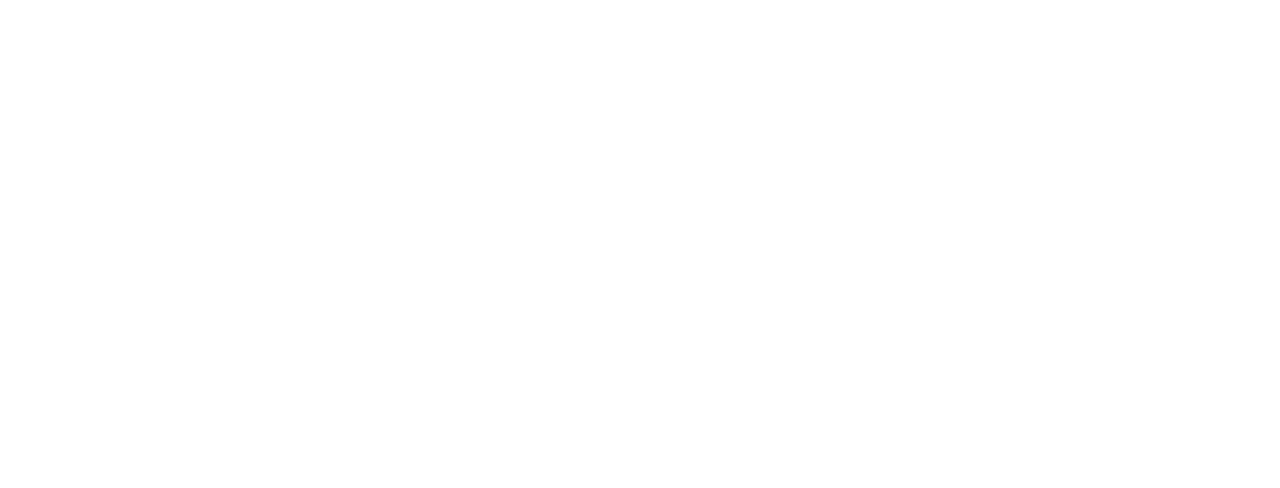
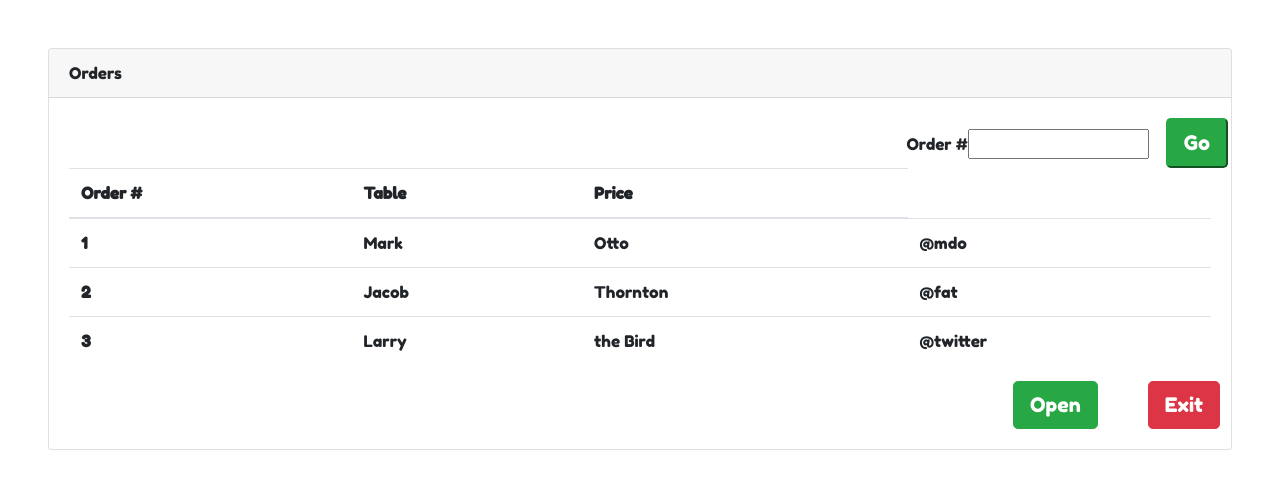
Before and after one commit to FanghanHu/Chirper, a React (Create React App) app in the folder client/: page /recall in a window 1280 px wide. Shown: the top 488 px of the page. Built offline with nearby package versions, Linux system fonts and the light colour scheme.

Commit message:
added recall and table selection

```diff
--- a/client/src/App.js
+++ b/client/src/App.js
@@ -4,6 +4,8 @@
 import Wrapper from "./components/Wrapper";
 import {BrowserRouter as Router, Route} from "react-router-dom"
 import CustomerInfoForm from "./components/CustomerInfoForm";
+import RecallPage from "./components/RecallPage";
+import TableSelection from "./components/TableSelection";
 
 
 function App() {
@@ -21,6 +23,14 @@
           <CustomerInfoForm/>
         </Route>
 
+        <Route path="/recall" exact>
+          <RecallPage/>
+        </Route>
+
+        <Route path="/table" exact>
+          <TableSelection/>
+        </Route>
+
       </Router>
     </>
   );
--- a/client/src/components/RecallPage/index.js
+++ b/client/src/components/RecallPage/index.js
@@ -4,10 +4,15 @@
 function RecallPage() {
     return (
         <>
+    <div className="card m-5">
+        <div className="card-header">
+            Orders
+        </div>
+        <div className="card-body">
         <div className="order-form" style={{textAlign: "right"}}>
             <label for="order">Order #</label>
             <input type="text" className="order" id="order#"></input>
-            <button className="btn-lg btn-success" type="go">Go</button>
+            <button className="btn-lg btn-success" type="go" style={{position: "relative", left:"17px"}}>Go</button>
         </div>
             <table className="table">
                 <thead>
@@ -42,7 +47,9 @@
             <button type="button" className="btn btn-success btn-lg" style={{position: "relative" ,right: "25px" }}>Open</button>
             <button type="button" className="btn btn-danger btn-lg" style={{position: "relative" ,left: "25px"}}>Exit</button>
             </div>
-        </>
+        </div>
+    </div>
+    </>
     )
 }
 
--- /dev/null
+++ b/client/src/components/TableSelection/index.js
@@ -0,0 +1,23 @@
+import React from "react";
+
+function TableSelection() {
+    return(
+        <>
+        <div className="card m-5">
+        <div className="card-header">
+            Table Map
+        </div>
+        <div className="card-body">
+
+        </div>
+    </div>
+
+
+
+
+
+        </>
+    )
+}
+
+export default TableSelection;
```
